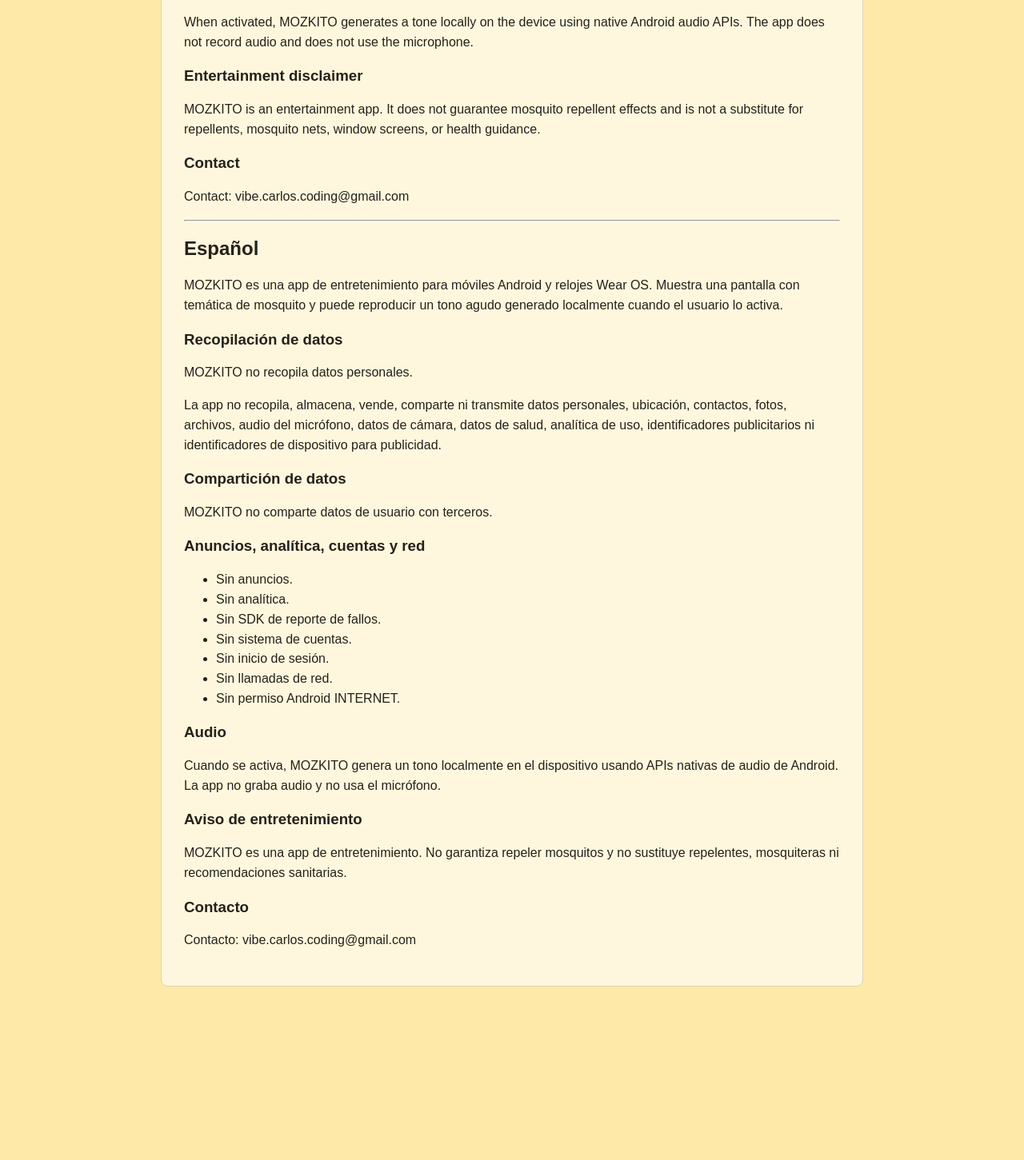
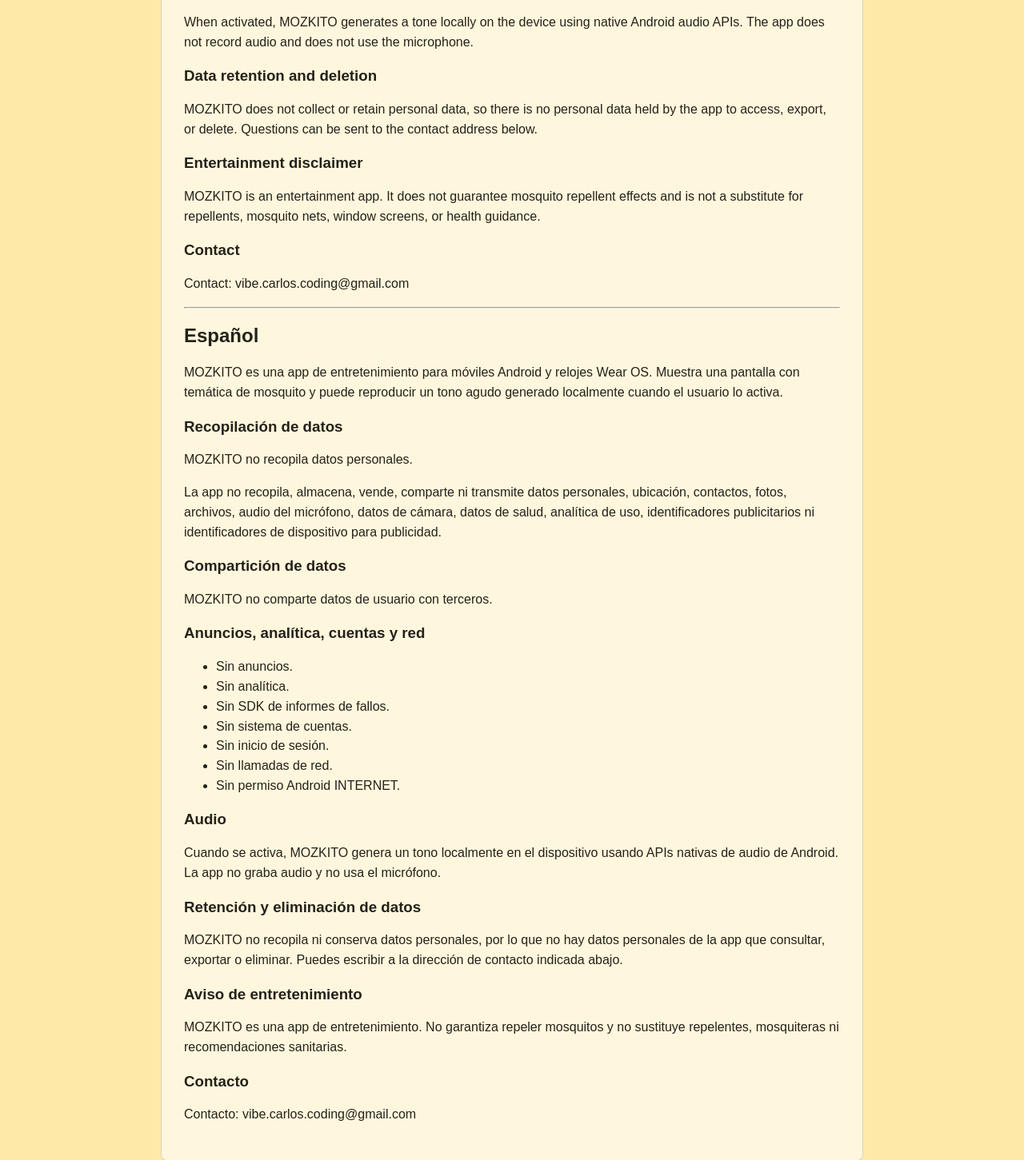
Before and after one commit to carlosJxD/mozkito-privacy, a plain HTML site: page index.html in a window 1280 px wide. Shown: the part 796-2247 px from the top of the page at 80% size. Before the commit the page ends 2062 px from the top, so only its background shows below. Drawn offline with Linux system fonts and the light colour scheme.

Commit message:
Update public privacy policy retention and deletion terms

```diff
--- a/index.html
+++ b/index.html
@@ -140,7 +140,7 @@
   </div>
   <main>
     <h1>MOZKITO Privacy Policy</h1>
-    <p class="muted">Last updated: 2026-07-09</p>
+    <p class="muted">Last updated: July 10, 2026</p>
 
     <h2>English</h2>
     <p>MOZKITO is an entertainment app for Android phones and Wear OS watches. It displays a mosquito-themed screen and can play a locally generated high-frequency tone when the user activates it.</p>
@@ -166,6 +166,9 @@
     <h3>Audio</h3>
     <p>When activated, MOZKITO generates a tone locally on the device using native Android audio APIs. The app does not record audio and does not use the microphone.</p>
 
+    <h3>Data retention and deletion</h3>
+    <p>MOZKITO does not collect or retain personal data, so there is no personal data held by the app to access, export, or delete. Questions can be sent to the contact address below.</p>
+
     <h3>Entertainment disclaimer</h3>
     <p>MOZKITO is an entertainment app. It does not guarantee mosquito repellent effects and is not a substitute for repellents, mosquito nets, window screens, or health guidance.</p>
 
@@ -188,7 +191,7 @@
     <ul>
       <li>Sin anuncios.</li>
       <li>Sin analítica.</li>
-      <li>Sin SDK de reporte de fallos.</li>
+      <li>Sin SDK de informes de fallos.</li>
       <li>Sin sistema de cuentas.</li>
       <li>Sin inicio de sesión.</li>
       <li>Sin llamadas de red.</li>
@@ -198,6 +201,9 @@
     <h3>Audio</h3>
     <p>Cuando se activa, MOZKITO genera un tono localmente en el dispositivo usando APIs nativas de audio de Android. La app no graba audio y no usa el micrófono.</p>
 
+    <h3>Retención y eliminación de datos</h3>
+    <p>MOZKITO no recopila ni conserva datos personales, por lo que no hay datos personales de la app que consultar, exportar o eliminar. Puedes escribir a la dirección de contacto indicada abajo.</p>
+
     <h3>Aviso de entretenimiento</h3>
     <p>MOZKITO es una app de entretenimiento. No garantiza repeler mosquitos y no sustituye repelentes, mosquiteras ni recomendaciones sanitarias.</p>
 
```
